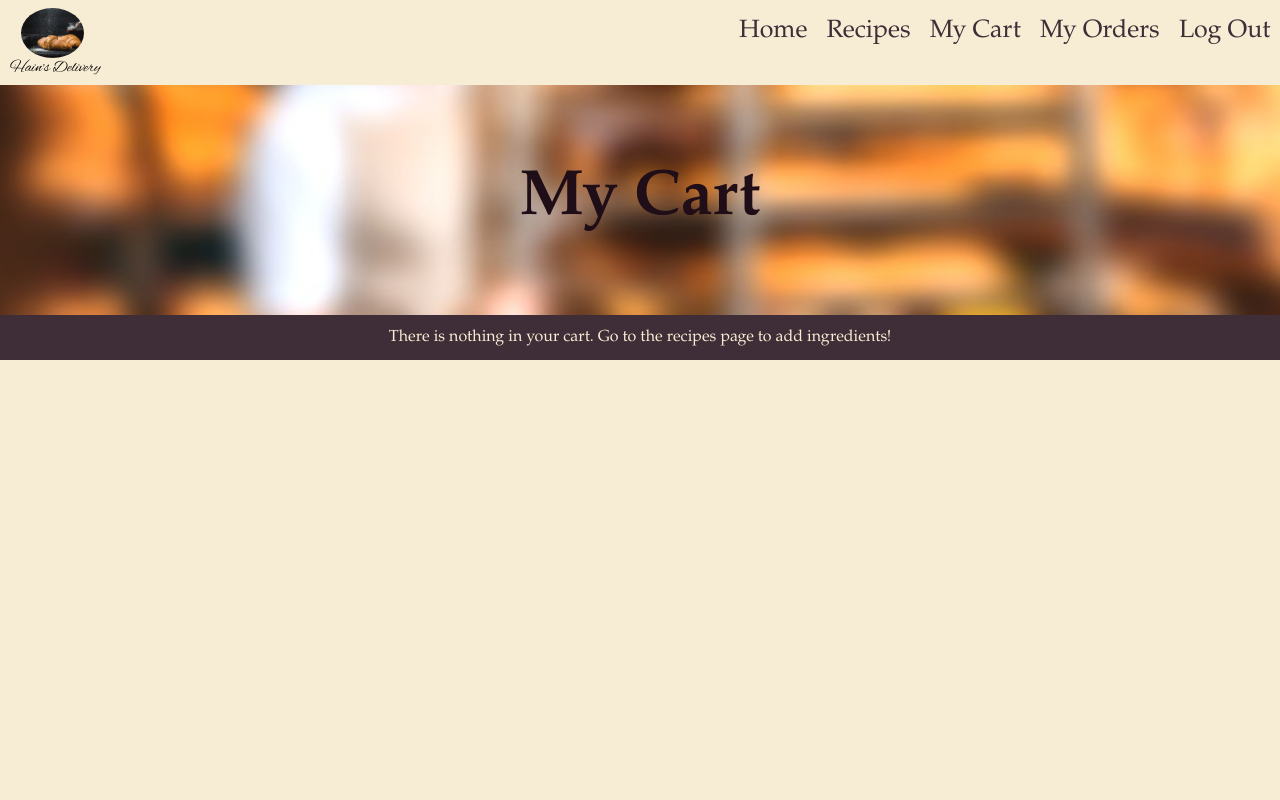
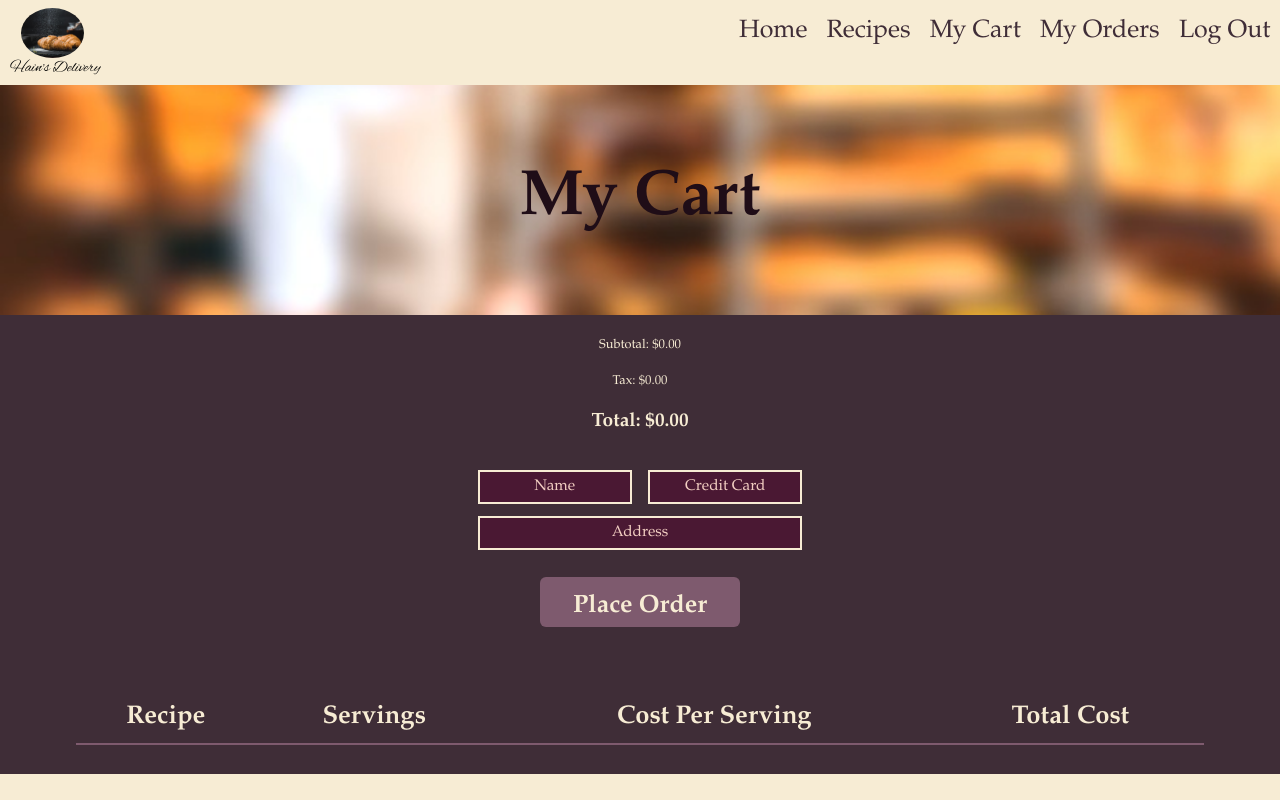
Before and after one commit to Noah-Terve/Noah-Terve.github.io, a PHP site: page /cs20/final/cart.php?address=1 in a window 1280 px wide. Run offline with PHP 8.4, Linux system fonts and the light colour scheme; the visitor is signed in with stand-in values (Sample User, id 1); data that the repository does not hold is empty.

Commit message:
Adding My Cart Styling

```diff
--- a/cs20/final/cart.php
+++ b/cs20/final/cart.php
@@ -36,6 +36,58 @@ session_start();
         tr:not(:first-child) {
             border-top: 2px solid var(--muave);
         }
+
+        input[type=text],input[type=password] {
+            background-color: var(--barossa);
+            /* background: none; */
+            font-family: inherit;
+            font-size: 1.2vw;
+            padding: 15px;
+            border: 2px solid var(--creme);
+            color: var(--creme);
+            margin: 0.5vw;
+            box-sizing: border-box;
+            width: 12vw; height: 2.5vw;
+        }
+
+        #address {
+            width: 25.25vw;
+        }
+
+        #order_button {margin-bottom: 30px}
+
+
+        select {
+            appearance: none;
+            background: transparent;
+            cursor: pointer;
+            font-family: inherit;
+            border: 2px solid var(--taupe);
+            padding: 10px;
+            width: 100%;
+            font-size: 100%;
+        }
+
+        .totals {font-size: 1vw !important;
+                 margin: 10px !important;}
+
+        .totals:first-of-type {font-size: 1vw !important;
+                               margin: 10px !important;}
+
+        .totals:last-of-type {font-size: 1.5vw !important;
+                               margin-bottom: 30px !important;
+                               font-weight: bold}
+
+        #page_content {display: flexbox; flex-direction: column;
+                       justify-content: space-evenly; align-items: center;}
+
+        table {width: 90%; table-layout: auto; }
+        table * {height: 50px; line-height: 2.2vw;
+                 max-width: 500px !important; font-size: 2vw;}
+        td.name {font-size: 1.5vw;}
+
+        ::placeholder { color: var(--clay); }
+
     </style>
 
 </head>
@@ -99,7 +151,7 @@ session_start();
         }
     </script>
 
-    <div class="text_block">
+    <div class="text_block" id="page_content">
 
         <?php
             function get_cart($username){
@@ -121,7 +173,7 @@ session_start();
                 $result = $conn->query($sql);
                 $items = $result->fetch_all(MYSQLI_ASSOC);
 
-                if (sizeof($items) == 0) {
+                if (sizeof($items) == 0 && false) {
                     echo "<p1> There is nothing in your cart. Go to the recipes page
                     to add ingredients!";
                 }
@@ -140,6 +192,14 @@ session_start();
                         $cost = $item["serving_cost"];
                         $servings = $item["servings"];
                         $totalcost = number_format($cost * $servings, 2, '.', "");
+
+                        // // For testing
+                        // $recipe = array("title"=> "Lorem ipsum dolor sit amet, consectetur adipiscing elit. Sed pharetra eget diam quis cursus. Sed vitae leo ut risus tempus tincidunt dapibus sit amet quam. Praesent massa tellus, posuere non ex at, laoreet tempus massa. Proin efficitur consequat posuere. Mauris non pellentesque ante, vel laoreet lectus. Curabitur auctor est vitae aliquam euismod. Aenean fringilla dolor ut tempor vestibulum. Mauris quis dui semper, mattis ipsum at, sollicitudin libero.");
+                        // $cost = 15;
+                        // $servings = 3;
+                        // $totalcost = "45.00";
+                        // $index = 0;
+
                         print_recipe($recipe, $index, $cost, $servings, $totalcost);
                     }
 
@@ -150,9 +210,9 @@ session_start();
 
                     $formheader = "<form method='post' name='form' id='order_form' action='cart.php'>";
                     echo $formheader;
-                    echo "<input type='text' id='order_name' name='order_name' placeholder='Name'>
+                    echo "<div> <input type='text' id='order_name' name='order_name' placeholder='Name'>
+                        <input type='password' id='cc_info' name='cc_info' placeholder='Credit Card'> </div>
                         <input type='text' id='address' name='address' placeholder='Address'>
-                        <input type='text' id='cc_info' name='cc_info' placeholder='Credit Card'>
                         <div id='order_button'>
                             <input class='button' id='submit_button' type='button' value='Place Order' onclick='validateLogin()'>
                         </div>
@@ -191,7 +251,7 @@ session_start();
                 $s .= td(makeSelect("quan".$index, 1, 20,$servings), "servings");
                 $s .= td("$" . $cost, "cost");
                 $s .= td("$" . $totalcost, "totalcost");
-                $s.= "</tr>";
+                $s .= "</tr>";
 
                 echo $s;
             }
--- a/cs20/final/login.php
+++ b/cs20/final/login.php
@@ -206,7 +206,7 @@ session_start();
                     <input type="text" id="user" name="user" placeholder="username">
                 </div>
                 <div class="formcol">
-                    <input type="text" id="pass" name="pass" placeholder="password">
+                    <input type="password" id="pass" name="pass" placeholder="password">
                 </div>
             </div>
             <input class="button" id="submit_button" type="button" value="Login" onclick="validateLogin()">
--- a/cs20/final/script.js
+++ b/cs20/final/script.js
@@ -107,7 +107,8 @@ async function build_search_result(url, id_num, total_results) {
     if (id_num %2 == 1)
         background = "background-color: var(--barossa)"
 
-    overall_price = content.pricePerServing * content.servings / 100
+    overall_price = (content.pricePerServing * content.servings / 50).toFixed(2)
+    if (overall_price < 5) overall_price = (overall_price * 5).toFixed(2) // if the price is crazy low just adjust it up a bit
 
     message =
 `<div class="search_result" id="result_${id_num}" style="align-items: center;${background}">
@@ -116,10 +117,8 @@ async function build_search_result(url, id_num, total_results) {
     <label for="id_${id_num}">Select For Addition!</label>
 
     <div class="json">
-        <input type='hidden' name='json_${id_num}_title' value='${content.title}'/>
-        <input type='hidden' name='json_${id_num}_summary' value='${content.summary}'/>
+        <input type='hidden' name='json_${id_num}' value='${content}'/>
         <input type='hidden' name='json_${id_num}_price' value='${overall_price}'/>
-        <input type='hidden' name='json_${id_num}_ingredients' value='${JSON.stringify(content.extendedIngredients)}'/>
         <input type='hidden' name='num_results' value='${total_results}'/>
     </div>
 </div>
--- a/cs20/final/select_tools/select_style.css
+++ b/cs20/final/select_tools/select_style.css
@@ -26,6 +26,7 @@
   background: none;
   height: 300px;
   padding: 20px 20px;
+  z-index: 10;
 }
 
 .container * {
--- a/cs20/final/style.css
+++ b/cs20/final/style.css
@@ -11,10 +11,12 @@
 
     --gray-pink: #A57F88;
     --light-pink: #D9B8AD;
+    --clay: #f2cec2;
     --creme: #F7ECD4;
 
     --font_default: "Palatino";
 }
+
 
 * {
     margin: 0;
@@ -237,7 +239,7 @@ table {align-self: center;}
 
 table * {font-size: 30px;}
 
-button,#order_now {
+button,#order_now,#submit_button {
   background-color: var(--muave);
   color: var(--creme);
   border: none;
@@ -253,10 +255,11 @@ button,#order_now {
   font-family: var(--font_default)
 }
 
-button:hover,#order_now:hover {
+button:hover,#order_now:hover,#submit_button:hover {
   border: solid 2px var(--gray-pink);
   background-color: rgb(255,255,255, 0);
   box-shadow: 0 12px 16px 0 rgba(165, 127, 136, 0.24), 0 17px 50px 0 rgba(165, 127, 136, 0.19);
+  cursor: pointer;
 }
 
 
```
Also changed, not shown: cs20/final/add_to_cart.php (added, +30 -0 lines), cs20/final/index.php (+3 -4 lines), cs20/final/recipes.php (+1 -40 lines).
